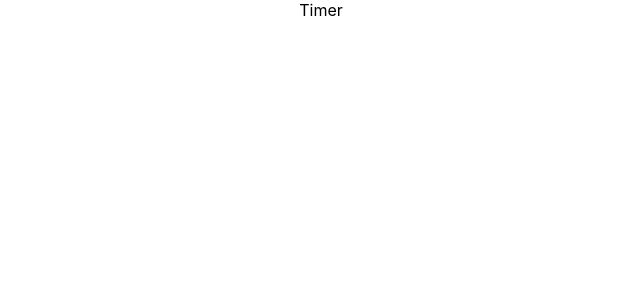
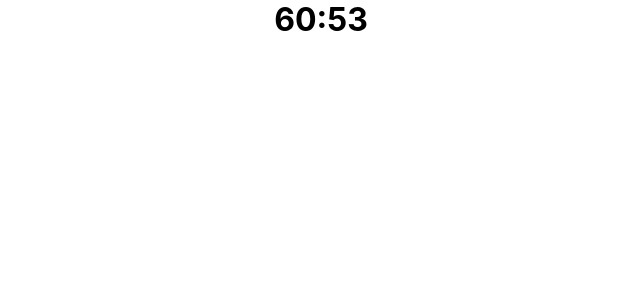
Before and after one commit to lighterboiii/time-manager, a React (Create React App) app: page / in a window 1280 px wide. Shown: the top 300 px of the page, without its empty margins (319-959 px from the left). Built offline with nearby package versions, Linux system fonts and the light colour scheme.

Commit message:
feat: set timer

```diff
--- a/package.json
+++ b/package.json
@@ -13,6 +13,7 @@
     "react": "^18.2.0",
     "react-dom": "^18.2.0",
     "react-scripts": "5.0.1",
+    "sass": "^1.71.1",
     "typescript": "^4.9.5",
     "web-vitals": "^2.1.4"
   },
--- a/src/components/Timer/Timer.tsx
+++ b/src/components/Timer/Timer.tsx
@@ -1,7 +1,31 @@
-import { FC } from "react";
+import { FC, useEffect, useState } from "react";
+import styles from './Timer.module.scss';
 
 const Timer: FC = () => {
-  return <div>Timer</div>
+  const [minutes, setMinutes] = useState(60);
+  const [seconds, setSeconds] = useState(60);
+
+  useEffect(() => {
+    const interval = setInterval(() => {
+      if (seconds === 0) {
+        if (minutes === 0) {
+          clearInterval(interval);
+        } else {
+          setMinutes(prevState => prevState - 1);
+          setSeconds(60);
+        }
+      } else {
+        setSeconds(prevState => prevState - 1);
+      }
+    }, 1000);
+    return () => clearInterval(interval);
+  }, [minutes, seconds]);
+
+  return (
+    <div className={styles.timer}>
+      <h1>{`${minutes.toString()}:${seconds.toString()}`}</h1>
+    </div>
+  )
 };
 
 export default Timer;
```
Also changed, not shown: src/setupTests.ts (deleted, +0 -5 lines), src/components/Timer.tsx (deleted), src/logo.svg (deleted), 1 other file (tests, documents, lock files or other folders).
